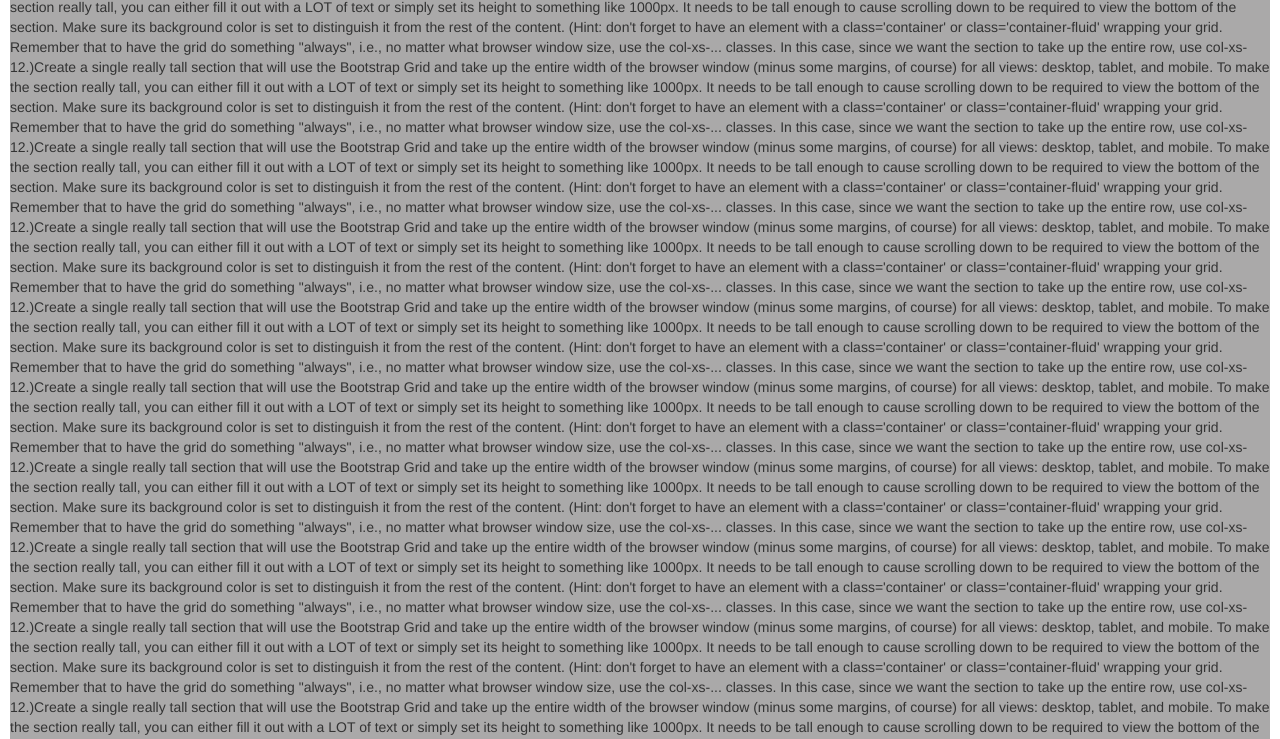
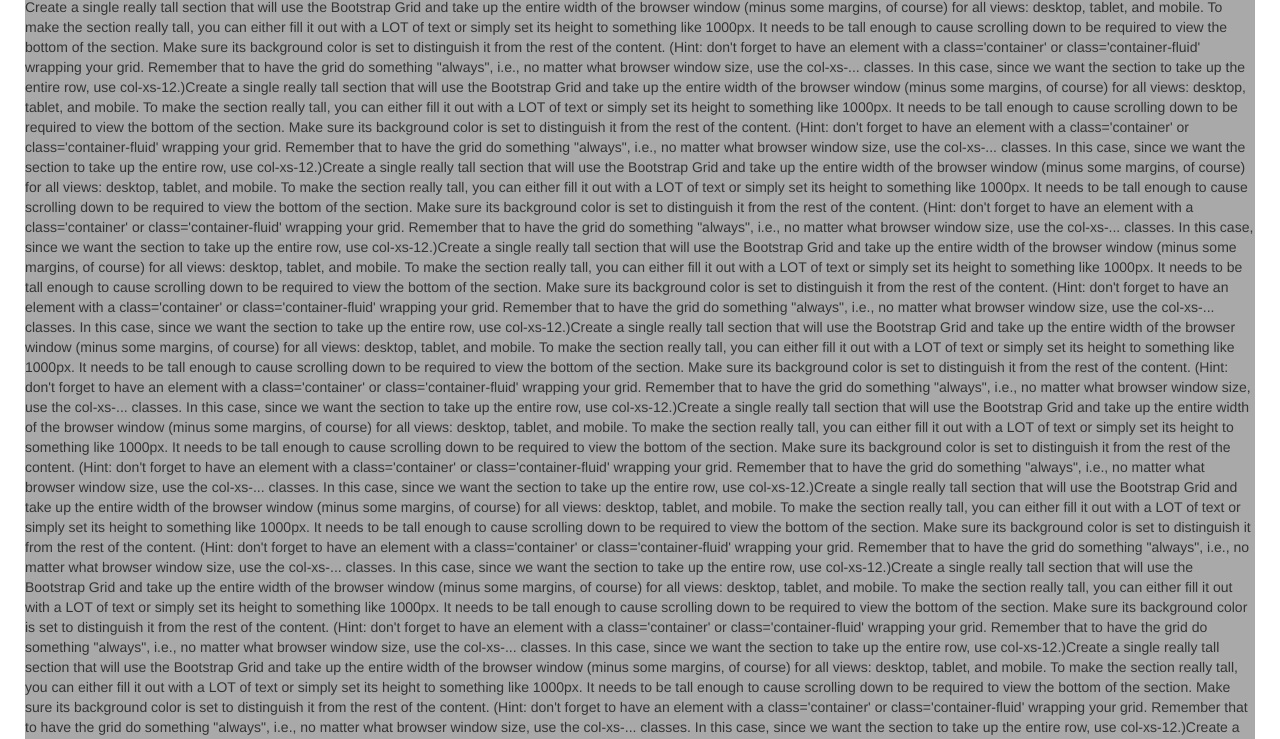
Before and after one commit to MythicStorm/mod3_solution, a plain HTML site: page docs/index.html in a window 1280 px wide. Shown: the part 224-963 px from the top of the page. Drawn offline with Linux system fonts and the light colour scheme.

Commit message:
Adding container

```diff
--- a/docs/index.html
+++ b/docs/index.html
@@ -51,6 +51,7 @@
           </div><!-- .container -->
         </nav><!-- #header-nav -->
       </header>
+        <div class = "container col-xs-12">
           <h2 class = "text-center">Our Menu</h2>
           <div class = "row" id="main-content">
               <div id="title" class = "text-center">Chicken</div>
```
